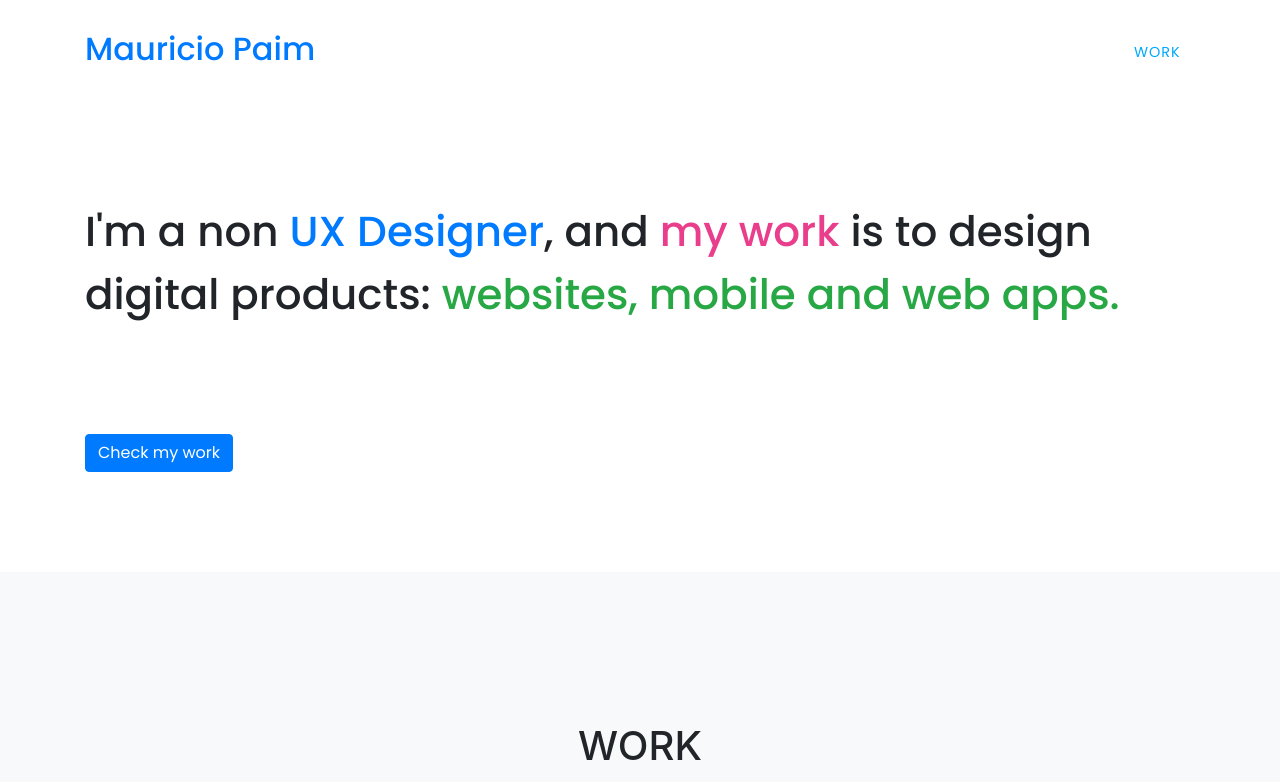
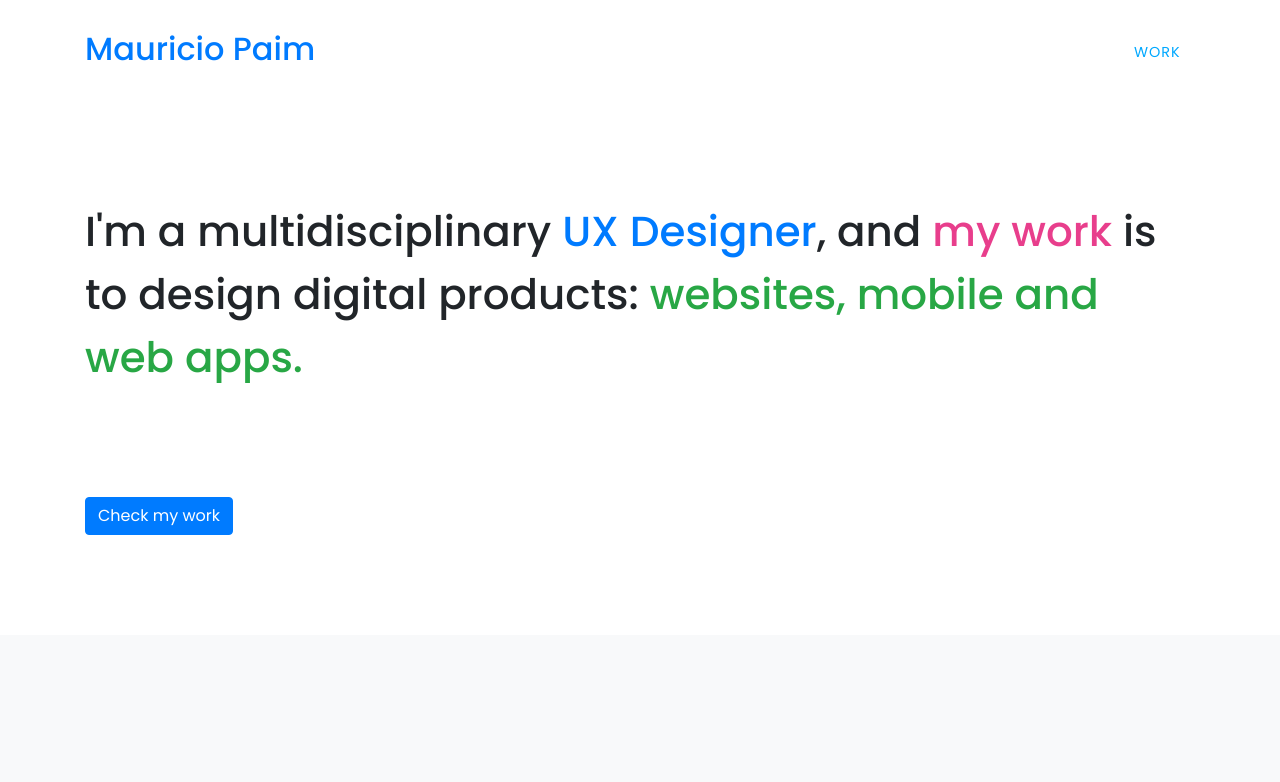
Before and after one commit to mauriciopaim/mauriciopaim.github.io, a website with bundled scripts: page index.html in a window 1280 px wide. Shown: the top 782 px of the page. Built offline with nearby package versions, Linux system fonts and the light colour scheme.

Commit message:
Update index.html

```diff
--- a/index.html
+++ b/index.html
@@ -78,7 +78,7 @@
     <header class="masthead">
       <div class="container">
         <div class="intro-text">
-          <div class="intro-lead-in"><h1>I'm a non <span class="blue">UX Designer</span>, and <span class="pink">my work</span> is to design digital products: <span class="green"> websites, mobile and web apps.</span></h1>
+          <div class="intro-lead-in"><h1>I'm a multidisciplinary <span class="blue">UX Designer</span>, and <span class="pink">my work</span> is to design digital products: <span class="green"> websites, mobile and web apps.</span></h1>
 </div>
           <a class="btn btn-primary btn-md js-scroll-trigger btn-check" href="#portfolio">Check my work</a>
         </div>
```
